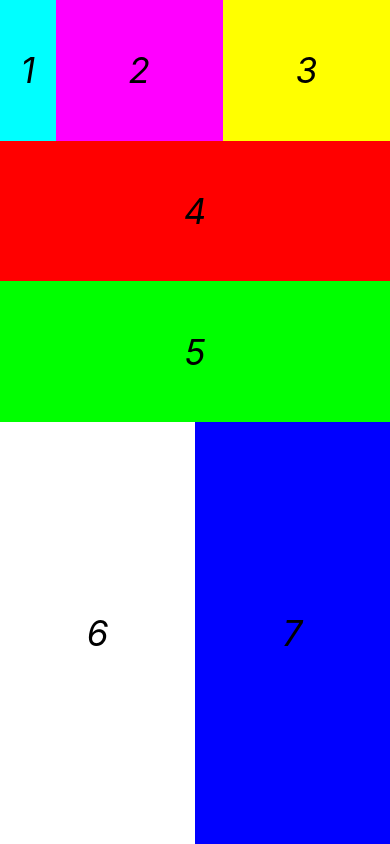
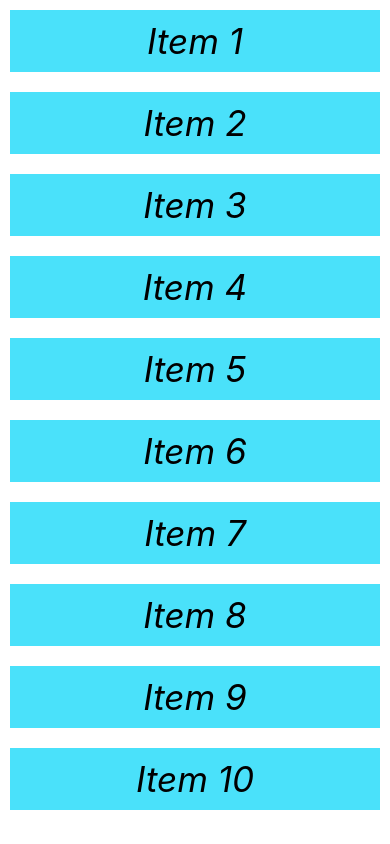
Before and after one commit to ivaylo-nikolov5/React-Native_Apps, a React Native app in the folder demo2/: screen / in a window 390 px wide. Built offline with nearby package versions, Linux system fonts and the light colour scheme.

Commit message:
List, ScrollView and RefreshControl

```diff
--- a/demo2/App.jsx
+++ b/demo2/App.jsx
@@ -4,175 +4,71 @@
   Text,
   View,
   Button,
+  ScrollView,
+  RefreshControl,
 } from 'react-native';
 
 const App = () => {
+  const [items, setItems] = useState([
+    {key: 1, item: "Item 1"},
+    {key: 2, item: "Item 2"},
+    {key: 3, item: "Item 3"},
+    {key: 4, item: "Item 4"},
+    {key: 5, item: "Item 5"},
+    {key: 6, item: "Item 6"},
+    {key: 7, item: "Item 7"},
+    {key: 8, item: "Item 8"},
+    {key: 9, item: "Item 9"},
+    {key: 10, item: "Item 10"},
+  ]);
+
+  const [refreshing, setRefreshing] = useState(false);
+  const onRefresh = () => {
+    setRefreshing(true);
+    setItems([...items, {key: 69, item: "Item 69"}]);
+    setRefreshing(false);
+  };
+
   return (
-    <View style={styles.body}>
-      <View style={styles.row1}>
-        <View style={styles.view1}>
-          <Text style={styles.text}>1</Text>
-        </View>
-
-        <View style={styles.view2}>
-          <Text style={styles.text}>2</Text>
-        </View>
-
-        <View style={styles.view3}>
-          <Text style={styles.text}>3</Text>
-        </View>
-      </View>
-
-      <View style={styles.row2}>
-        <View style={styles.view4}>
-          <Text style={styles.text}>4</Text>
-        </View>
-
-        <View style={styles.view5}>
-          <Text style={styles.text}>5</Text>
-        </View>
-      </View>
-
-      <View style={styles.row3}>
-        <View style={styles.view6}>
-          <Text style={styles.text}>6</Text>
-        </View>
-
-        <View style={styles.view7}>
-          <Text style={styles.text}>7</Text>
-        </View>
-      </View>
-
-
-
-      {/* <View style={styles.view1}>
-        <Text style={styles.text}>1</Text>
-      </View>
-
-      <View style={styles.view2}>
-        <Text style={styles.text}>2</Text>
-      </View>
-
-      <View style={styles.view3}>
-        <Text style={styles.text}>3</Text>
-      </View> */}
-    </View>
+    <ScrollView refreshControl={
+      <RefreshControl
+        refreshing={refreshing}
+        onRefresh={onRefresh}
+        colors={["#00ff9a"]}
+      />
+    } style={styles.body}>
+      {
+        items.map((object) => {
+          return (
+            <View style={styles.item} key={object.key}>
+              <Text style={styles.text}>{object.item}</Text>
+            </View>
+          )
+        })
+      }
+    </ScrollView>
   );
 }
 
 const styles = StyleSheet.create({
    body: {
-    display: "flex",
-    width: "100%",
-    height: "100%",
+    flex: 1,
     flexDirection: "column",
-    backgroundColor: "#0000ff",
-    alignItems: "center",
-    justifyContent: "center",
-    alignItems: "center"
-   },
-
-   row1: {
-    width: "100%",
-    flex: 1,
-    flexDirection: "row",
-    justifyContent: "center",
-    alignContent: "center",
-   },
-
-   row2: {
-    width: "100%",
-    flex: 2,
-    flexDirection: "column",
-    justifyContent: "center",
-    alignContent: "center",
-   },
-
-   row3: {
-    width: "100%",
-    flex: 3,
-    flexDirection: "row",
-    justifyContent: "center",
-    alignContent: "center",
-   },
-
-   view1: {
-    flex: 1,
-    justifyContent: "center",
-    alignItems: "center",
-    backgroundColor: "#00ffff",
-   },
-
-   view2: {
-    flex: 3,
-    justifyContent: "center",
-    alignItems: "center",
-    backgroundColor: "#ff00ff",
-   },
-
-   view3: {
-    flex: 3,
-    justifyContent: "center",
-    alignItems: "center",
-    backgroundColor: "#ffff00",
-   },
-
-   view4: {
-    flex: 1,
-    justifyContent: "center",
-    alignItems: "center",
-    backgroundColor: "#ff0000",
-   },
-
-   view5: {
-    flex: 1,
-    justifyContent: "center",
-    alignItems: "center",
-    backgroundColor: "#00ff00",
-   },
-
-   view6: {
-    flex: 1,
-    justifyContent: "center",
-    alignItems: "center",
     backgroundColor: "#ffffff",
    },
 
-   view7: {
-    flex: 1,
+   item: {
+    backgroundColor: "#4ae1fa",
     justifyContent: "center",
     alignItems: "center",
-    backgroundColor: "#0000ff",
+    margin: 10,
    },
-
-  //  view1: {
-  //   width: 100,
-  //   height: 100,
-  //   backgroundColor: "#00ffff",
-  //   justifyContent: "center",
-  //   alignItems: "center"
-  //  },
-
-  //  view2: {
-  //   width: 100,
-  //   height: 100,
-  //   backgroundColor: "#ff0000",
-  //   justifyContent: "center",
-  //   alignItems: "center"
-  //  },
-
-  //  view3: {
-  //   width: 100,
-  //   height: 100,
-  //   backgroundColor: "#ffff00",
-  //   justifyContent: "center",
-  //   alignItems: "center"
-  //  },
 
    text: {
     color: "#000",
     fontSize: 35,
     fontStyle: "italic",
+    margin: 10,
    },
 });
 
```
